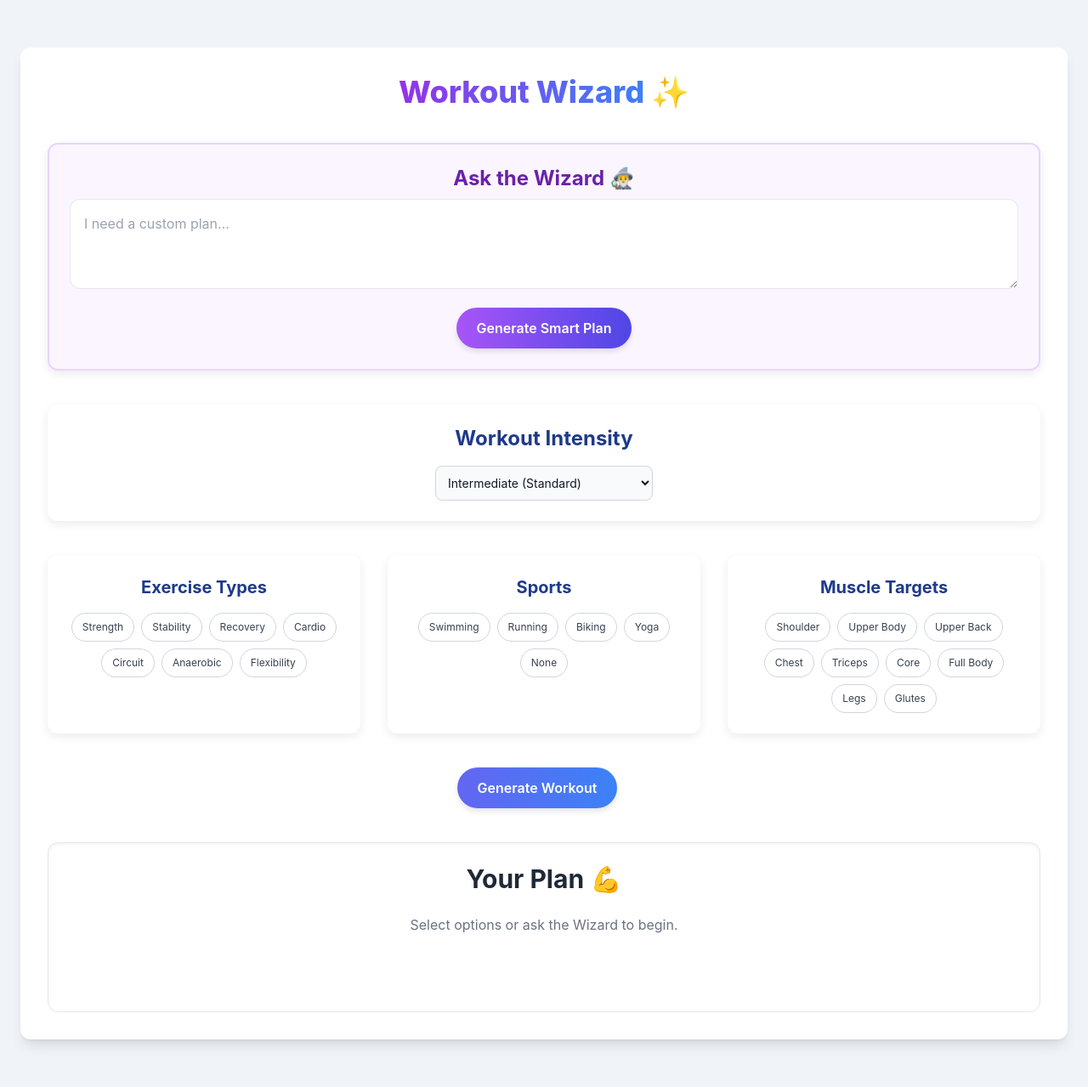
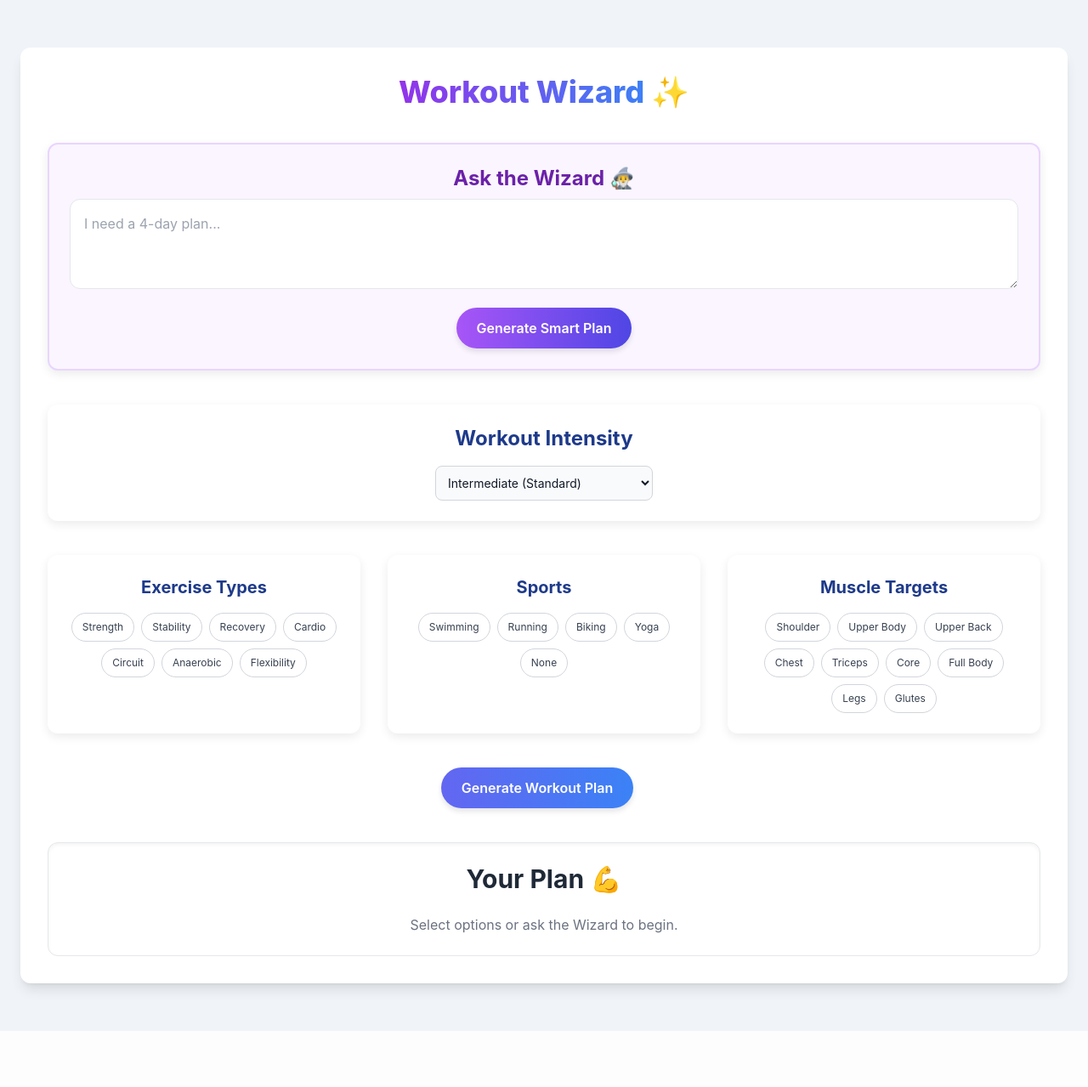
Before and after one commit to CS5800-Summer2025-CD/WorkoutWizard, a Flask app: page / in a window 1280 px wide. Shown: the whole page at 85% size. After the commit the page ends 1213 px from the top, so only its background shows below. Run offline with Flask 3, Linux system fonts and the light colour scheme; some libraries are stand-ins or nearby versions.

Commit message:
Fixed css formatting

```diff
--- a/templates/index.html
+++ b/templates/index.html
@@ -22,7 +22,7 @@
         .container { max-width: 900px; }
         .section-title { color: #1e3a8a; }
 
-        /* RESTORED ORIGINAL STYLES */
+        /* EXACT ORIGINAL STYLING FROM INDEX_OLD.HTML */
         .checkbox-label {
             cursor: pointer; padding: 8px 12px; border-radius: 9999px;
             border: 1px solid #d1d5db; transition: all 0.2s ease-in-out; display: inline-block;
@@ -41,11 +41,12 @@
         }
         .button-primary:hover { transform: translateY(-2px); box-shadow: 0 6px 8px rgba(0, 0, 0, 0.15); }
 
+        /* RESTORED CARD STYLING */
         .card { background-color: white; border-radius: 12px; box-shadow: 0 4px 12px rgba(0, 0, 0, 0.08); padding: 24px; }
         .youtube-link { color: #3b82f6; text-decoration: none; font-weight: 600; }
         .youtube-link:hover { text-decoration: underline; }
 
-        /* AI-SPECIFIC FORMATTING */
+        /* AI WIZARD MARKDOWN STYLING (The separation fixes) */
         .ai-content-area h2 {
             display: block; width: fit-content; background-color: #e0f2fe;
             color: #0369a1; padding: 8px 16px; border-radius: 8px;
@@ -69,7 +70,7 @@
 
         <div class="card bg-purple-50 border-2 border-purple-200 mb-10">
             <h2 class="text-2xl font-bold mb-2 text-purple-800 text-center">Ask the Wizard 🧙‍♂️</h2>
-            <textarea id="aiPrompt" class="w-full p-4 border rounded-xl focus:ring-2 focus:ring-purple-400 outline-none mb-4" rows="3" placeholder="I need a custom plan..."></textarea>
+            <textarea id="aiPrompt" class="w-full p-4 border rounded-xl focus:ring-2 focus:ring-purple-400 outline-none mb-4" rows="3" placeholder="I need a 4-day plan..."></textarea>
             <div class="flex justify-center">
                 <button id="aiGenerateBtn" class="button-primary bg-gradient-to-r from-purple-500 to-indigo-600">Generate Smart Plan</button>
             </div>
@@ -88,7 +89,7 @@
 
         <div class="grid grid-cols-1 md:grid-cols-3 gap-8 mb-10">
             <div class="card">
-                <h2 class="section-title text-xl font-bold mb-4 text-center">Exercise Types</h2>
+                <h3 class="section-title text-xl font-bold mb-4 text-center">Exercise Types</h3>
                 <div class="flex flex-wrap gap-2 justify-center">
                     {% for type in exercise_types %}
                     <div>
@@ -99,7 +100,7 @@
                 </div>
             </div>
             <div class="card">
-                <h2 class="section-title text-xl font-bold mb-4 text-center">Sports</h2>
+                <h3 class="section-title text-xl font-bold mb-4 text-center">Sports</h3>
                 <div class="flex flex-wrap gap-2 justify-center">
                     {% for sport in sports %}
                     <div>
@@ -110,7 +111,7 @@
                 </div>
             </div>
             <div class="card">
-                <h2 class="section-title text-xl font-bold mb-4 text-center">Muscle Targets</h2>
+                <h3 class="section-title text-xl font-bold mb-4 text-center">Muscle Targets</h3>
                 <div class="flex flex-wrap gap-2 justify-center">
                     {% for muscle in muscle_targets %}
                     <div>
@@ -123,12 +124,12 @@
         </div>
 
         <div class="text-center mb-10">
-            <button id="generateWorkoutBtn" class="button-primary mr-4">Generate Workout</button>
+            <button id="generateWorkoutBtn" class="button-primary mr-4">Generate Workout Plan</button>
             <button id="downloadWorkoutBtn" class="button-primary hidden">Download (.txt)</button>
             <button id="downloadPDFBtn" class="button-primary hidden ml-4">Download (.pdf)</button>
         </div>
 
-        <div id="workoutPlan" class="mt-8 p-6 bg-white rounded-xl shadow-inner border border-gray-200 min-h-[200px]">
+        <div id="workoutPlan" class="mt-8 p-6 bg-white rounded-xl shadow-inner border border-gray-200">
             <h2 class="text-3xl font-bold text-center mb-6 text-gray-800">Your Plan 💪</h2>
             <div id="workoutList" class="space-y-4">
                 <p class="text-center text-gray-500">Select options or ask the Wizard to begin.</p>
@@ -139,22 +140,18 @@
     <script>
         let lastGeneratedWorkoutPlan = [];
         let isAiPlan = false;
-        let aiTextForDownload = "";
+        let aiText = "";
 
         const workoutListDiv = document.getElementById('workoutList');
         const downloadTxtBtn = document.getElementById('downloadWorkoutBtn');
         const downloadPDFBtn = document.getElementById('downloadPDFBtn');
 
-        // AI LOGIC
+        // AI WIZARD LOGIC
         document.getElementById('aiGenerateBtn').addEventListener('click', async () => {
             const prompt = document.getElementById('aiPrompt').value;
-            if(!prompt) return alert("Please enter a prompt");
+            if(!prompt) return alert("Please enter a prompt!");
+            workoutListDiv.innerHTML = '<p class="text-center text-gray-500 italic">Consulting the Wizard...</p>';
 
-            workoutListDiv.innerHTML = '<p class="text-center italic text-gray-500">Consulting the Wizard...</p>';
-            downloadTxtBtn.classList.add('hidden');
-            downloadPDFBtn.classList.add('hidden');
-
-            try {
             const response = await fetch('/generate_ai_workout', {
                 method: 'POST',
                 headers: { 'Content-Type': 'application/json' },
@@ -163,27 +160,23 @@
             const data = await response.json();
             if(data.success) {
                 isAiPlan = true;
-                    aiTextForDownload = data.ai_plan;
-                    workoutListDiv.innerHTML = `<div class="p-6 bg-white rounded-xl border border-purple-100 shadow-sm ai-content-area">
+                aiText = data.ai_plan;
+                workoutListDiv.innerHTML = `<div class="p-8 bg-white rounded-2xl border border-purple-100 shadow-sm ai-content-area">
                     ${marked.parse(data.ai_plan)}
                 </div>`;
                 downloadTxtBtn.classList.remove('hidden');
                 downloadPDFBtn.classList.remove('hidden');
             }
-            } catch (err) { alert("AI Service Error"); }
         });
 
-        // DB LOGIC
+        // REGULAR DB LOGIC (RESTORED EXACT STYLING & BADGES)
         document.getElementById('generateWorkoutBtn').addEventListener('click', async () => {
             const types = Array.from(document.querySelectorAll('input[name="exercise_type"]:checked')).map(cb => cb.value);
             const sports = Array.from(document.querySelectorAll('input[name="sport"]:checked')).map(cb => cb.value);
             const muscles = Array.from(document.querySelectorAll('input[name="muscle_target"]:checked')).map(cb => cb.value);
 
-            workoutListDiv.innerHTML = '<p class="text-center italic text-gray-500">Querying CosmosDB...</p>';
-            downloadTxtBtn.classList.add('hidden');
-            downloadPDFBtn.classList.add('hidden');
+            workoutListDiv.innerHTML = '<p class="text-center text-gray-500 italic">Searching Database...</p>';
 
-            try {
             const response = await fetch('/generate_workout', {
                 method: 'POST',
                 headers: { 'Content-Type': 'application/json' },
@@ -196,33 +189,36 @@
                 lastGeneratedWorkoutPlan = data.workout_plan;
                 workoutListDiv.innerHTML = '';
                 data.workout_plan.forEach(ex => {
-                        const div = document.createElement('div');
-                        div.className = 'card border border-gray-100 p-6 mb-4';
-                        div.innerHTML = `<h3 class="text-xl font-bold mb-2">${ex.name}</h3>
-                            <p class="text-gray-600 text-sm mb-3"><strong>Equipment:</strong> ${ex.equipment.join(', ')}</p>
-                            <a href="${ex.youtube_link}" target="_blank" class="youtube-link">Watch Demo Video →</a>`;
-                        workoutListDiv.appendChild(div);
+                    const card = document.createElement('div');
+                    card.className = 'card border border-gray-100 p-6 flex flex-col items-start bg-white rounded-xl shadow-sm mb-4';
+                    card.innerHTML = `
+                        <h3 class="text-xl font-bold text-gray-800 mb-3">${ex.name}</h3>
+                        <div class="flex flex-wrap gap-2 mb-3">
+                            ${ex.types.map(t => `<span class="bg-blue-50 text-blue-700 text-xs px-2 py-1 rounded-full font-semibold border border-blue-100 capitalize">${t}</span>`).join('')}
+                            ${ex.sports.map(s => `<span class="bg-green-50 text-green-700 text-xs px-2 py-1 rounded-full font-semibold border border-green-100 capitalize">${s}</span>`).join('')}
+                            ${ex.muscle_targets.map(m => `<span class="bg-purple-50 text-purple-700 text-xs px-2 py-1 rounded-full font-semibold border border-purple-100 capitalize">${m}</span>`).join('')}
+                        </div>
+                        <p class="text-gray-600 text-sm mb-4"><strong>Equipment:</strong> ${ex.equipment.join(', ')}</p>
+                        <a href="${ex.youtube_link}" target="_blank" class="youtube-link flex items-center text-sm">Watch Demo Video →</a>
+                    `;
+                    workoutListDiv.appendChild(card);
                 });
                 downloadTxtBtn.classList.remove('hidden');
                 downloadPDFBtn.classList.remove('hidden');
-                } else {
-                    workoutListDiv.innerHTML = `<p class="text-center text-red-500">${data.message || 'No matches found.'}</p>`;
             }
-            } catch (error) { alert("Database Error"); }
         });
 
         // DOWNLOAD TXT
         downloadTxtBtn.addEventListener('click', () => {
-            let content = isAiPlan ? aiTextForDownload : lastGeneratedWorkoutPlan.map((e, i) => `${i+1}. ${e.name}`).join('\n');
+            let content = isAiPlan ? aiText : lastGeneratedWorkoutPlan.map((ex, i) => `${i+1}. ${ex.name} - Equipment: ${ex.equipment.join(', ')}`).join('\n');
             const blob = new Blob([content], { type: 'text/plain' });
             const a = document.createElement('a');
             a.href = URL.createObjectURL(blob);
             a.download = `Workout_Plan_${new Date().toISOString().slice(0,10)}.txt`;
             a.click();
-            URL.revokeObjectURL(a.href);
         });
 
-        // DOWNLOAD PDF (FIXED)
+        // DOWNLOAD PDF (FIXED URL LOGIC)
         downloadPDFBtn.addEventListener('click', async () => {
             const intensity = document.getElementById('intensitySelect').value;
             downloadPDFBtn.innerText = "Generating PDF...";
@@ -230,18 +226,11 @@
 
             let payload;
             if (isAiPlan) {
-                // Formatting AI plan into a structure the PDF function can parse
-                payload = {
-                    workout_plan: {
-                        title: "Wizard AI Strategy",
-                        exercises: [{ name: "AI Plan", equipment: ["Custom"], reps: aiTextForDownload, sets: "N/A" }]
-                    }
-                };
+                payload = { workout_plan: { title: "Wizard AI Strategy", exercises: [{ name: "AI Plan", equipment: ["Custom"], reps: aiText, sets: "" }] } };
             } else {
                 const workoutWithStats = lastGeneratedWorkoutPlan.map(ex => {
                     let sets = (intensity === 'advanced') ? 5 : (intensity === 'beginner' ? 2 : 3);
                     let reps = (intensity === 'advanced') ? 15 : (intensity === 'beginner' ? 10 : 12);
-                    if (ex.name.toLowerCase().includes("plank")) reps = (intensity === 'advanced') ? "60s" : "30s";
                     return { ...ex, sets, reps };
                 });
                 payload = { workout_plan: { title: `${intensity.toUpperCase()} Session`, exercises: workoutWithStats } };
@@ -253,21 +242,17 @@
                     headers: { 'Content-Type': 'application/json' },
                     body: JSON.stringify(payload)
                 });
-
-                if (!response.ok) throw new Error("PDF Service is offline.");
-
                 const blob = await response.blob();
-                const url = window.URL.createObjectURL(blob); // FIXED: Removed extra URL.
+                const url = window.URL.createObjectURL(blob);
                 const a = document.createElement('a');
                 a.href = url;
                 a.download = "Workout_Plan.pdf";
                 document.body.appendChild(a);
                 a.click();
-                document.body.removeChild(a);
+                a.remove();
                 window.URL.revokeObjectURL(url);
-            } catch (error) {
-                alert("PDF Error: " + error.message);
-            } finally {
+            } catch (err) { alert("PDF Error"); }
+            finally {
                 downloadPDFBtn.innerText = "Download (.pdf)";
                 downloadPDFBtn.disabled = false;
             }
```
Lines whose indentation alone changed are shown as unchanged.
